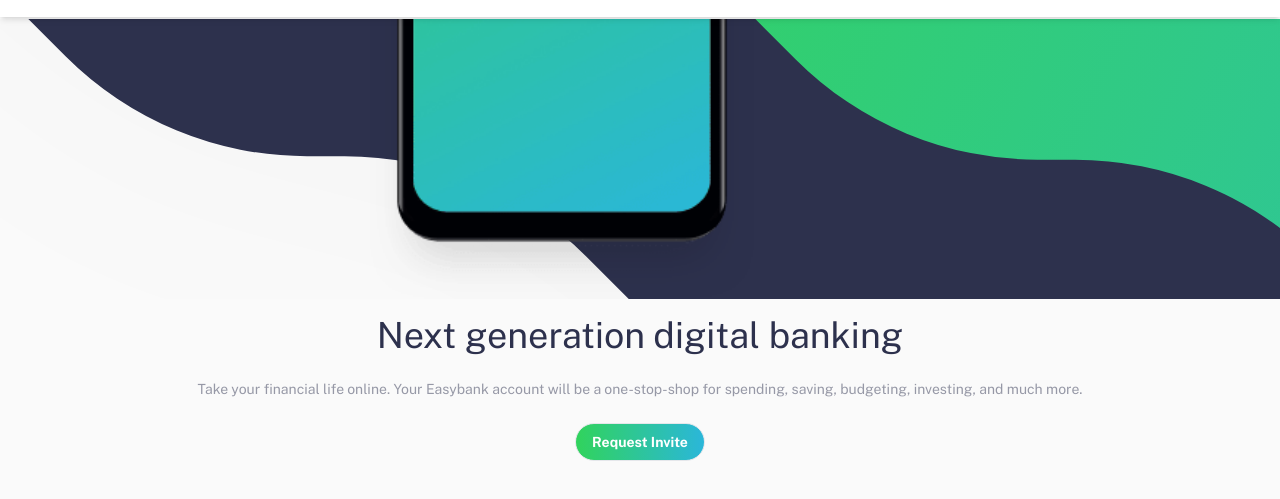
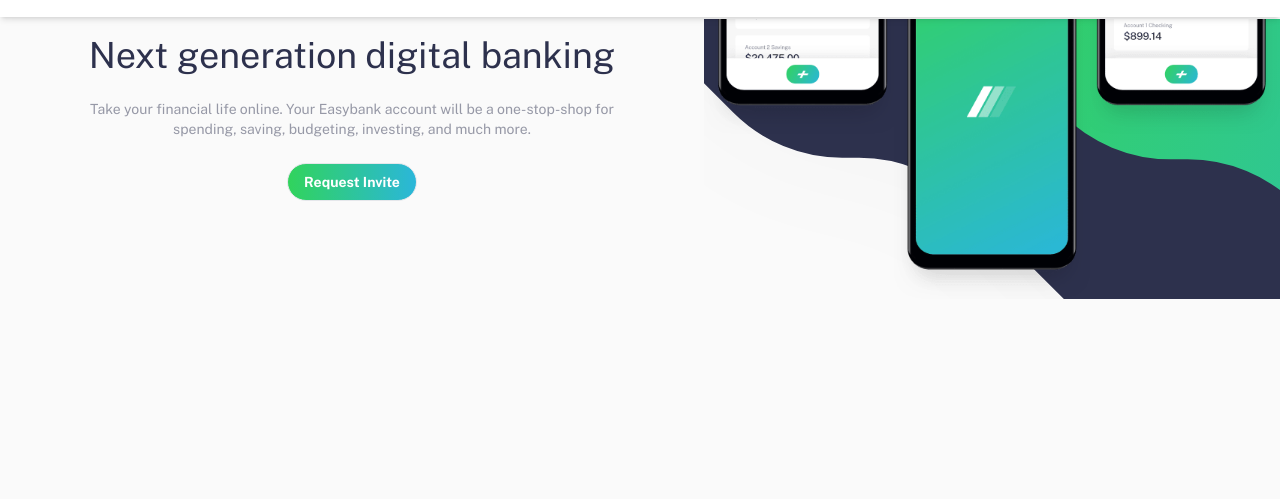
Before and after one commit to SanMajur/easybank, a website: page public/index.html in a window 1280 px wide. Shown: the part 61-560 px from the top of the page. Drawn offline with nearby package versions, Linux system fonts and the light colour scheme.

Commit message:
use an arbitrary bg-image value

```diff
--- a/public/index.html
+++ b/public/index.html
@@ -129,13 +129,13 @@
       </div>
     </header>
     <main class="mt-14 lg:mt-20">
-      <section id="hero" class="">
+      <section id="hero" class="lg:flex">
         <div
-          class="order-1 md:order-2 bg-heroMobileBg bg-no-repeat bg-center bg-cover min-h-280px relative before:content-[''] before:absolute before:bg-heroPhonesBg before:h-full before:w-full before:bg-cover before:bg-no-repeat before:bg-center-bottom before:container"
+          class="lg:flex-1 order-1 md:order-2 bg-[url('/public/images/bg-intro-mobile.svg')] bg-no-repeat bg-center bg-cover min-h-280px relative before:content-[''] before:absolute before:bg-[url('/public/images/image-mockups.png')] before:h-full before:w-full before:bg-cover before:bg-no-repeat before:bg-center-bottom before:container"
         >
           <!-- <img class="absolute h-full" src="./images/image-mockups.png" alt="">  -->
         </div>
-        <div class="order-2 md:order-1 container text-center">
+        <div class="lg:flex-1 order-2 md:order-1 container text-center">
           <h1 class="text-primary-Dark-Blue text-4xl font-medium py-4">
             Next generation digital banking
           </h1>
```
Also changed, not shown: public/css/style.css.
